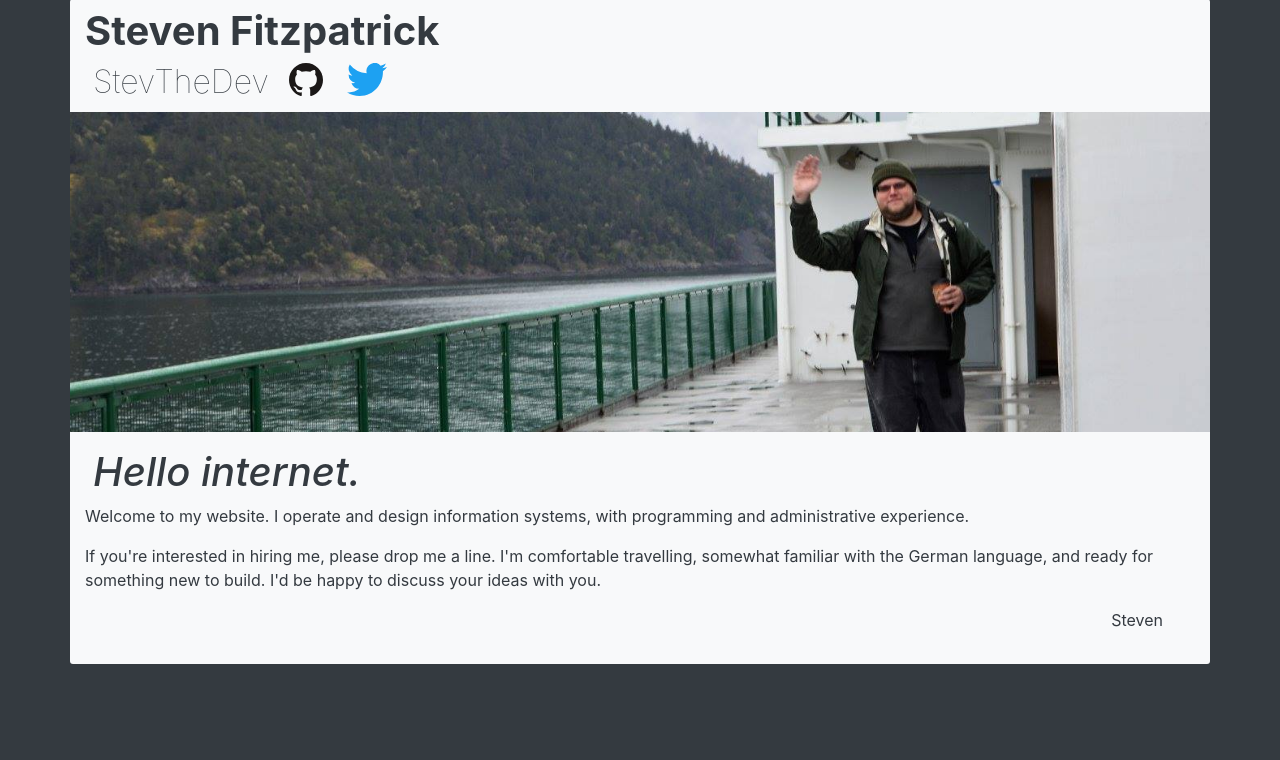
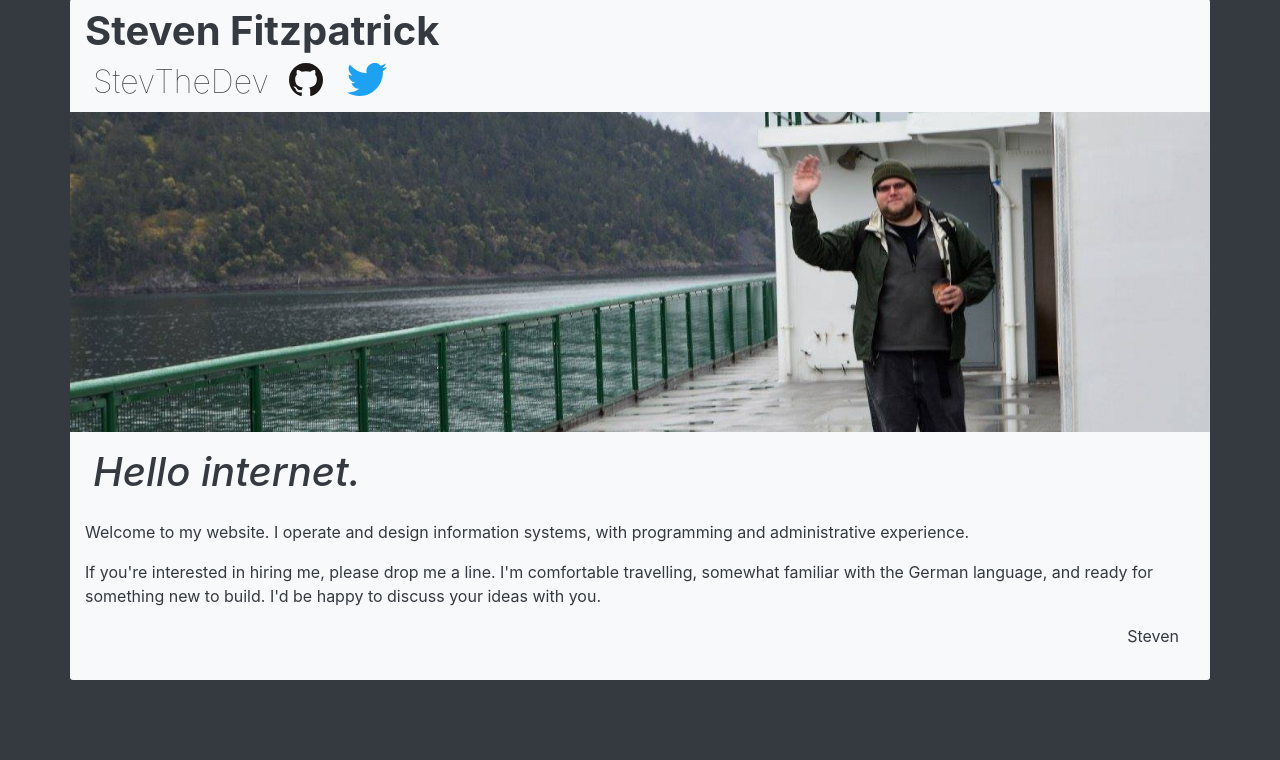
Before and after one commit to StevTheDev/aboutme-django, a Django app: template aboutme/templates/aboutme/aboutme_home.html in a window 1280 px wide. Shown: the part 57-817 px from the top of the page. Run offline with Django 3.2, Linux system fonts and the light colour scheme; the template is opened without the code that fills it, so the values that code supplies are empty; some libraries are stand-ins or nearby versions.

Commit message:
Futzing with CSS

```diff
--- a/aboutme/templates/aboutme/aboutme_home_body.html
+++ b/aboutme/templates/aboutme/aboutme_home_body.html
@@ -1,4 +1,4 @@
 <h1><em>Hello internet.</em></h1>
-<p> Welcome to my website. I operate and design information systems, with programming and administrative experience. </p>
+<p style='padding-top:1rem;'> Welcome to my website. I operate and design information systems, with programming and administrative experience. </p>
 <p>If you&#39;re interested in hiring me, please drop me a line. I&#39;m comfortable travelling, somewhat familiar with the German language, and ready for something new to build. I&#39;d be happy to discuss your ideas with you. </p>
-<p style='float:right;padding-right:2rem;'>Steven</p>
+<p style='float:right;padding-right:1rem;'>Steven</p>
```
